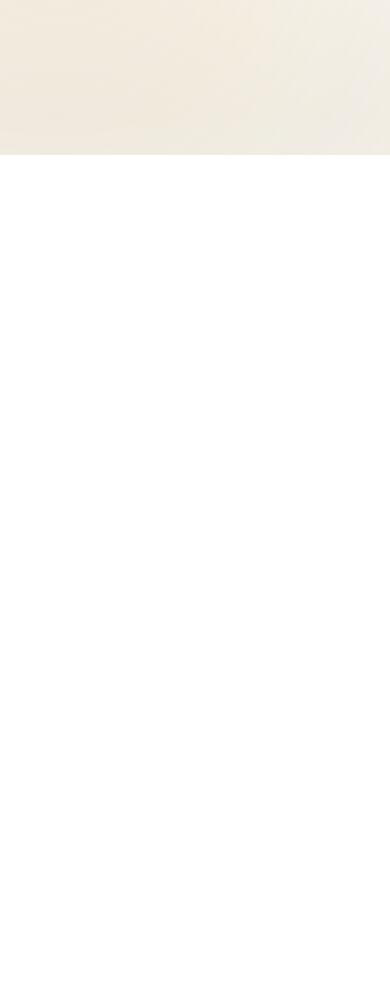
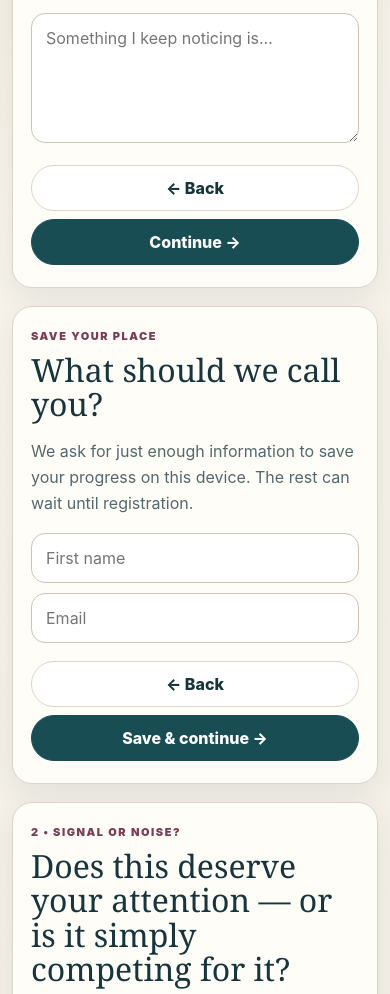
Before and after one commit to TEHFL/site, a plain HTML site: page front-door.html in a window 390 px wide. Shown: the part 689-1683 px from the top of the page. Before the commit the page ends 844 px from the top, so only its background shows below. Drawn offline with Linux system fonts and the light colour scheme.

Commit message:
Add stable linear mobile Front Door layout

```diff
--- a/styles.css
+++ b/styles.css
@@ -67,3 +67,27 @@ a{color:inherit;text-decoration:none}img{max-width:100%;display:block}button{fon
   .signal-image{border-radius:22px}
   .footer{padding:28px 14px 38px}
 }
+
+/* Stable phone fallback: avoid iOS/in-app-browser lockups caused by swapping large form panels */
+@media(max-width:700px){
+  body.mobile-linear .frontdoor-wrap{margin-top:12px}
+  body.mobile-linear .fd-card{background:transparent;border:0;box-shadow:none;padding:0}
+  body.mobile-linear .fd-step{
+    display:block!important;
+    background:var(--paper);
+    border:1px solid var(--line);
+    border-radius:20px;
+    padding:22px 18px;
+    margin:0 0 18px;
+    box-shadow:0 10px 28px rgba(22,53,61,.08);
+    scroll-margin-top:74px;
+  }
+  body.mobile-linear #fd8,
+  body.mobile-linear #fd10{display:none!important}
+  body.mobile-linear #fd8.mobile-reached,
+  body.mobile-linear #fd10.mobile-reached{display:block!important}
+  body.mobile-linear .fd-actions{grid-template-columns:1fr}
+  body.mobile-linear .fd-actions .btn,
+  body.mobile-linear .fd-actions button,
+  body.mobile-linear .fd-actions a{width:100%}
+}
```
